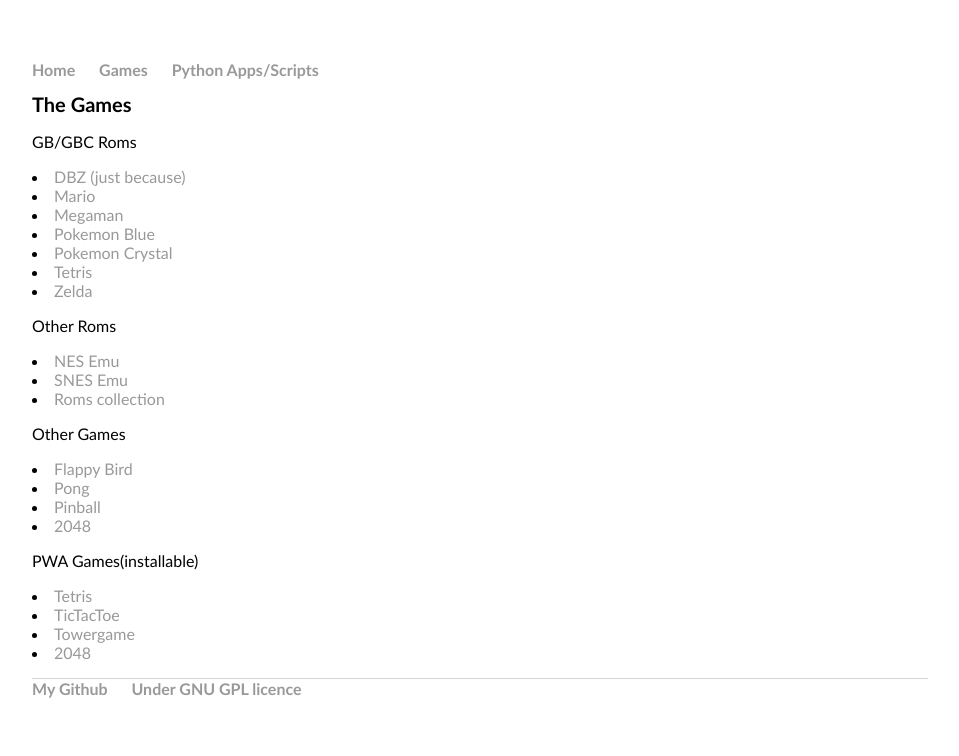
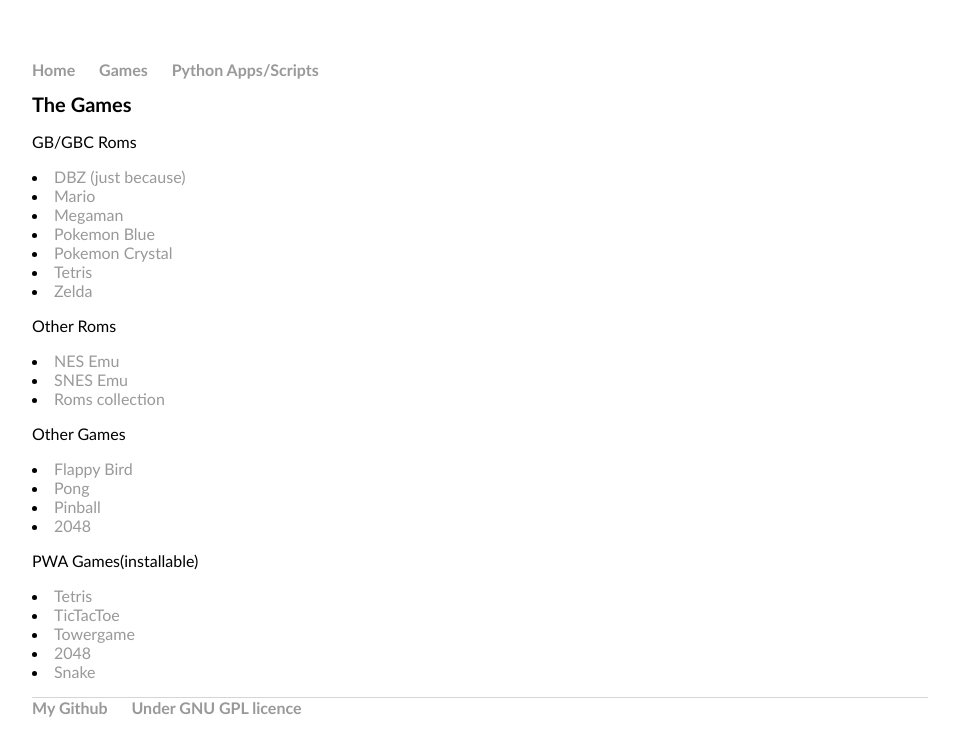
Before and after one commit to hen6003/hen6003.github.io, a Jekyll site: the page built from games/index.html, in a window 1280 px wide. Shown: the top 756 px of the page, without its empty margins (160-1119 px from the left). Built offline with Jekyll 4.4.1, drawn with Linux system fonts in a browser that asks for light colours.

Commit message:
Update index.html

```diff
--- a/games/index.html
+++ b/games/index.html
@@ -26,6 +26,7 @@
 	<li><a href="https://tmaiadev-tictactoe.netlify.com/">TicTacToe</a></li>
 	<li><a href="https://towergame.app">Towergame</a></li>
 	<li><a href="https://2048-opera-pwa.surge.sh/">2048</a></li>
+	<li><a href="https://tmaiadev-snake.netlify.com/">Snake</a></li>
 	<p></p>
 
 </div><!-- /.blurb -->
```
